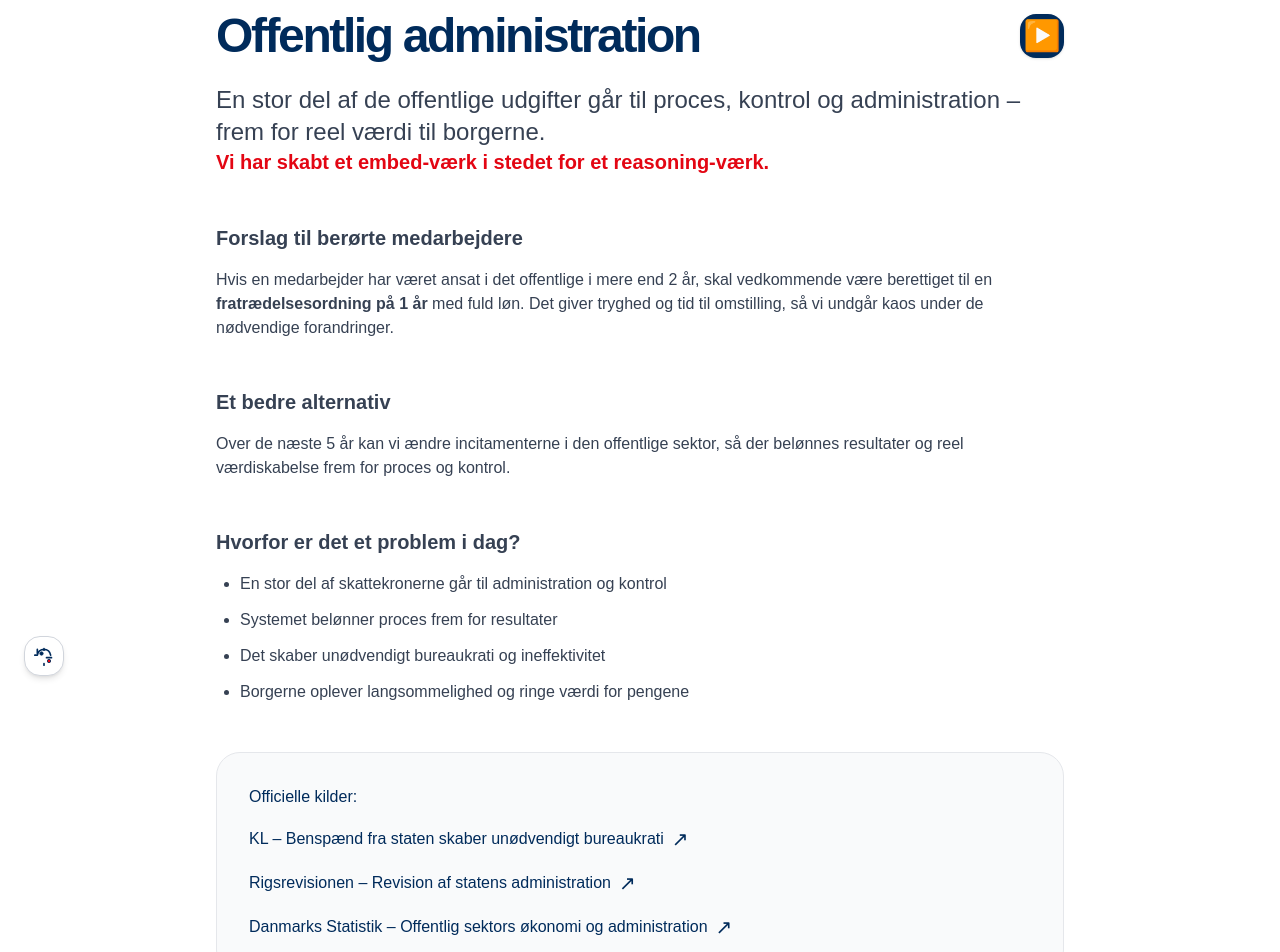
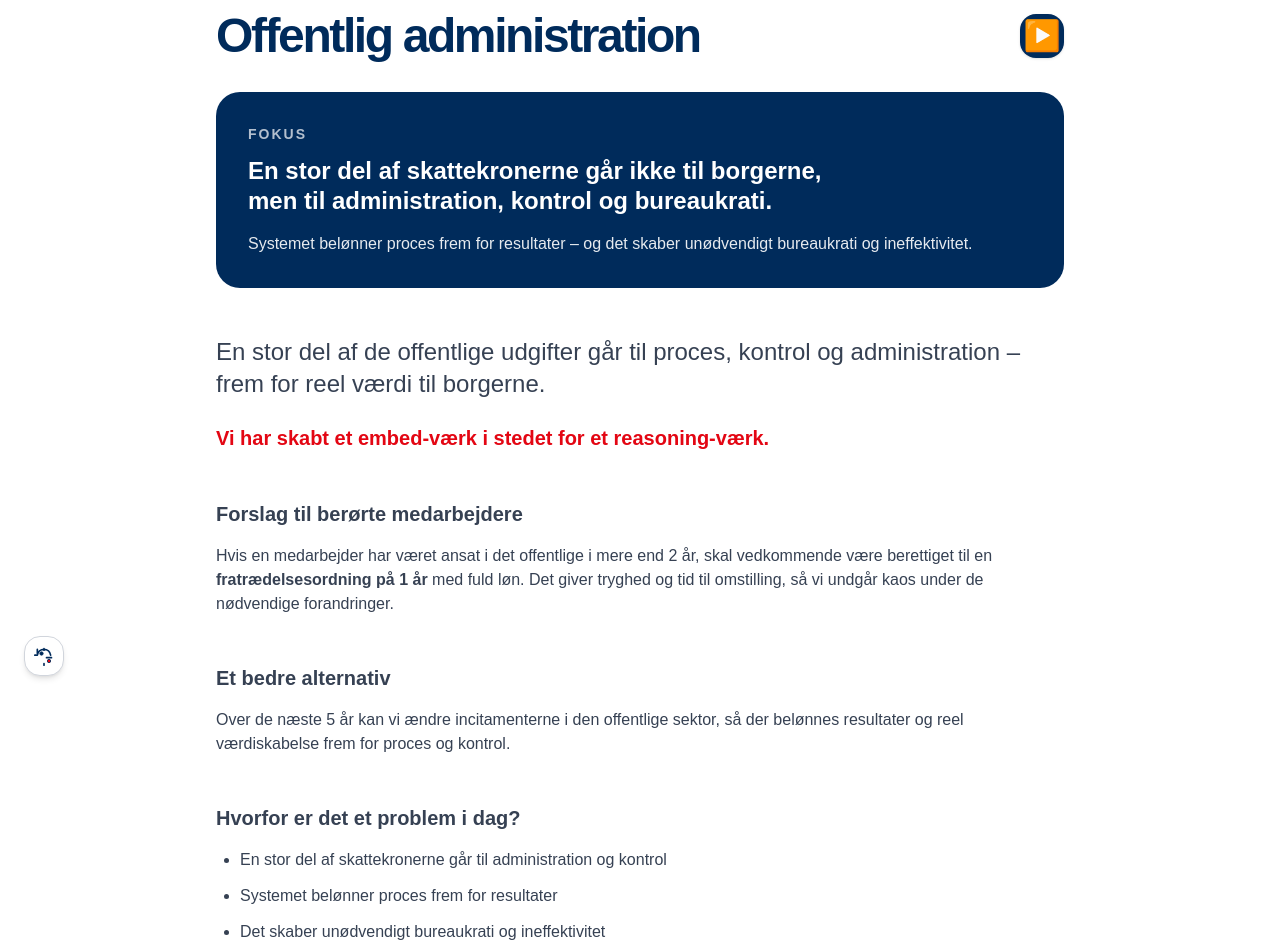
Before and after one commit to synlighed-nu/synlighed-nu-clean, a Next.js app: page /offentlig_administration in a window 1280 px wide. Shown: the part 100-1052 px from the top of the page. Built offline with nearby package versions, Linux system fonts and the light colour scheme.

Commit message:
Update page.tsx

```diff
--- a/app/offentlig_administration/page.tsx
+++ b/app/offentlig_administration/page.tsx
@@ -10,22 +10,17 @@ const SpeakerButton = dynamic(
 
 export default function OffentligAdministrationPage() {
   const pageText = `
-    En stor del af de offentlige udgifter går til proces, kontrol og administration – frem for reel værdi til borgerne.
+En stor del af de offentlige udgifter går til proces, kontrol og administration – frem for reel værdi til borgerne.
 
-    Vi har skabt et embed-værk i stedet for et reasoning-værk.
+Vi har skabt et embed-værk i stedet for et reasoning-værk.
 
-    Forslag til berørte medarbejdere:
-    Hvis en medarbejder har været ansat i det offentlige i mere end 2 år, skal vedkommende være berettiget til en fratrædelsesordning på 1 år med fuld løn.
-    Det giver tryghed og tid til omstilling, så vi undgår kaos under de nødvendige forandringer.
+Fokus: En stor del af skattekronerne går ikke til borgerne, men til administration, kontrol og bureaukrati. Systemet belønner proces frem for resultater, og det skaber unødvendigt bureaukrati og ineffektivitet.
 
-    Et bedre alternativ:
-    Over de næste 5 år kan vi ændre incitamenterne i den offentlige sektor, så der belønnes resultater og reel værdiskabelse frem for proces og kontrol.
+Et bedre alternativ er at ændre incitamenterne i den offentlige sektor over de næste fem år, så der belønnes resultater og reel værdiskabelse frem for proces og kontrol.
 
-    Hvorfor er det et problem i dag?
-    En stor del af skattekronerne går til administration og kontrol.
-    Systemet belønner proces frem for resultater.
-    Det skaber unødvendigt bureaukrati og ineffektivitet.
-    Borgerne oplever langsommelighed og ringe værdi for pengene.
+For at give tryghed under forandringerne foreslår vi, at medarbejdere der har været ansat i det offentlige i mere end to år, får ret til en fratrædelsesordning på et år med fuld løn.
+
+Hvorfor er det et problem i dag? Fordi en stor del af skattekronerne går til administration og kontrol, systemet belønner proces frem for resultater, det skaber unødvendigt bureaukrati og ineffektivitet, og borgerne oplever langsommelighed og ringe værdi for pengene.
   `;
 
   return (
@@ -34,8 +29,7 @@ export default function OffentligAdministrationPage() {
 
       <div className="max-w-4xl mx-auto px-6 pt-28 pb-20">
 
-        {/* Titel + højtaler-knap på samme linje */}
-        <div className="flex items-center justify-between mb-6">
+        <div className="flex items-center justify-between mb-8">
           <h1 className="text-5xl font-bold tracking-tighter">Offentlig administration</h1>
           <SpeakerButton
             text={pageText}
@@ -43,18 +37,33 @@ export default function OffentligAdministrationPage() {
           />
         </div>
 
+        {/* FOKUS BOKS */}
+        <div className="bg-[#002B5B] text-white rounded-3xl p-8 mb-12">
+          <div className="uppercase tracking-[2px] text-sm font-semibold mb-3 text-white/70">
+            Fokus
+          </div>
+          <p className="text-2xl font-semibold leading-tight">
+            En stor del af skattekronerne går ikke til borgerne, <br />
+            men til administration, kontrol og bureaukrati.
+          </p>
+          <p className="mt-4 text-white/90">
+            Systemet belønner proces frem for resultater – og det skaber unødvendigt bureaukrati og ineffektivitet.
+          </p>
+        </div>
+
         <div className="prose prose-lg max-w-none text-gray-700">
           <p className="text-2xl font-medium">
             En stor del af de offentlige udgifter går til proces, kontrol og administration – frem for reel værdi til borgerne.
           </p>
 
-          <p className="text-xl font-semibold text-[#E30613]">
+          <p className="text-xl font-semibold text-[#E30613] mt-6">
             Vi har skabt et embed-værk i stedet for et reasoning-værk.
           </p>
 
           <h3 className="text-xl font-semibold mt-12 mb-4">Forslag til berørte medarbejdere</h3>
           <p>
-            Hvis en medarbejder har været ansat i det offentlige i mere end 2 år, skal vedkommende være berettiget til en <strong>fratrædelsesordning på 1 år</strong> med fuld løn.
+            Hvis en medarbejder har været ansat i det offentlige i mere end 2 år, skal vedkommende være berettiget til en
+            <strong> fratrædelsesordning på 1 år</strong> med fuld løn.
             Det giver tryghed og tid til omstilling, så vi undgår kaos under de nødvendige forandringer.
           </p>
 
@@ -73,27 +82,20 @@ export default function OffentligAdministrationPage() {
 
           <div className="mt-12 bg-gray-50 border border-gray-200 rounded-3xl p-8">
             <p className="font-medium text-[#002B5B]">Officielle kilder:</p>
-            <div className="mt-4 space-y-4">
+            <div className="mt-4 space-y-3">
               <a
                 href="https://www.kl.dk/media/ugjnkfvp/benspaend-fra-staten-skaber-unoedvendigt-bureaukrati-i-kommunerne-maj2023.pdf"
                 target="_blank"
-                className="block text-[#002B5B] hover:underline flex items-center gap-2"
+                className="block text-[#002B5B] hover:underline"
               >
-                KL – Benspænd fra staten skaber unødvendigt bureaukrati <span className="text-xl">↗</span>
+                KL – Benspænd fra staten skaber unødvendigt bureaukrati
               </a>
               <a
                 href="https://www.rigsrevisionen.dk/"
                 target="_blank"
-                className="block text-[#002B5B] hover:underline flex items-center gap-2"
+                className="block text-[#002B5B] hover:underline"
               >
-                Rigsrevisionen – Revision af statens administration <span className="text-xl">↗</span>
-              </a>
-              <a
-                href="https://www.dst.dk/da/Statistik/emner/oekonomi/offentlig-oekonomi/offentlig-sektors-oekonomi"
-                target="_blank"
-                className="block text-[#002B5B] hover:underline flex items-center gap-2"
-              >
-                Danmarks Statistik – Offentlig sektors økonomi og administration <span className="text-xl">↗</span>
+                Rigsrevisionen – Revision af statens administration
               </a>
             </div>
           </div>
```
